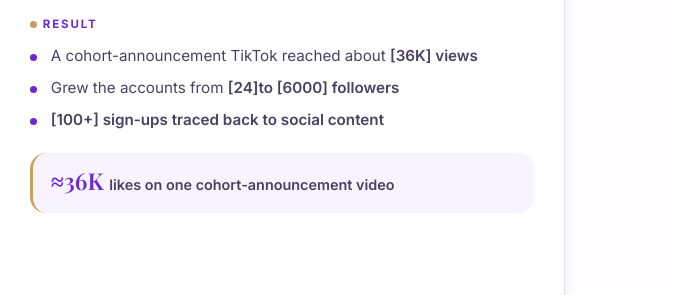
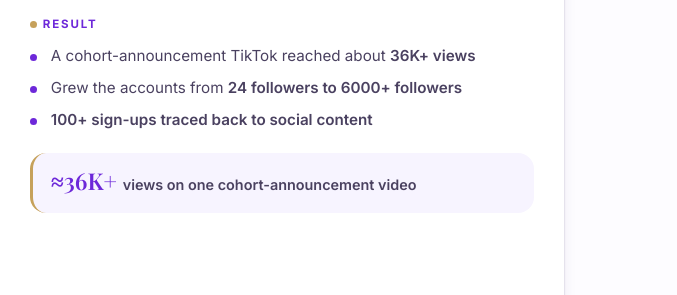
Before and after one commit to jessicacosmas/my-portfolio, a website: page index.html in a window 1280 px wide. Shown: the part 4659-4954 px from the top of the page, 603-1280 px from the left. Drawn offline with nearby package versions, Linux system fonts and the light colour scheme; a web font is replaced by a local one.

Commit message:
ascent results

```diff
--- a/index.html
+++ b/index.html
@@ -496,14 +496,14 @@
             <div class="case__block">
               <p class="case__label">Result</p>
               <ul class="bullets">
-                <li>A cohort-announcement TikTok reached about <strong>[36K] views</strong></li>
-                <li>Grew the accounts from <strong>[24]to <strong>[6000] followers</strong> </li>
-                <li><strong>[100+]</strong> sign-ups traced back to social content</li>
+                <li>A cohort-announcement TikTok reached about <strong>36K+ views</strong></li>
+                <li>Grew the accounts from <strong>24 followers to <strong>6000+ followers</strong> </li>
+                <li><strong>100+</strong> sign-ups traced back to social content</li>
               </ul>
             </div>
 
             <p class="case__metric">
-              <b>&#8776;36K</b> likes on one cohort-announcement video
+              <b>&#8776;36K+</b> views  on one cohort-announcement video
               <!-- <span class="case__note">[PLACEHOLDER: swap in the real figure and a link to the post]</span> -->
             </p>
           </div>
```
